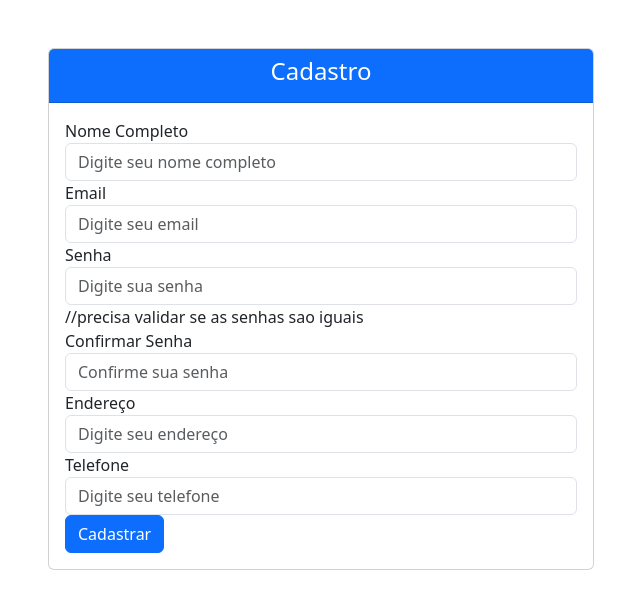
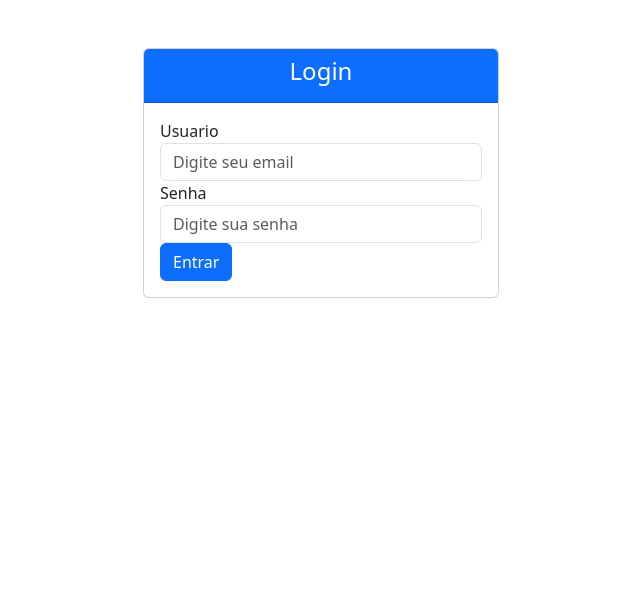
Before and after one commit to GuilhermeKKuhn/PW25s-Ecommerce-Front, a React (Vite) app: page /login in a window 1280 px wide. Shown: the top 608 px of the page, without its empty margins (319-959 px from the left). Built offline with nearby package versions, Linux system fonts and the light colour scheme.

Commit message:
Router Dom e Login

```diff
--- a/src/App.tsx
+++ b/src/App.tsx
@@ -1,9 +1,11 @@
-import './App.css'
+import "./App.css";
+import { BaseRoutes } from "./routes/BaseRoutes";
 
 function App() {
-
   return (
-    <></>
-  )
+    <>
+      <BaseRoutes />
+    </>
+  );
 }
-export default App
+export default App;
--- a/src/main.tsx
+++ b/src/main.tsx
@@ -1,10 +1,13 @@
 import React from "react";
 import ReactDOM from "react-dom/client";
 import "./index.css";
-import { UserSingupPage } from "./pages/UserSingupPage/index.tsx";
+import { BrowserRouter } from "react-router-dom";
+import App from "./App.tsx";
 
 ReactDOM.createRoot(document.getElementById("root")!).render(
   <React.StrictMode>
-    <UserSingupPage />
+    <BrowserRouter>
+      <App />
+    </BrowserRouter>
   </React.StrictMode>
 );
--- /dev/null
+++ b/src/pages/UserLoginPage/index.tsx
@@ -0,0 +1,85 @@
+import { ChangeEvent, useState } from "react";
+import "./style.css";
+import axios from "axios";
+
+export function UserLoginPage() {
+  const [form, setForm] = useState({
+    username: "",
+    password: "",
+  });
+
+  const onChange = (event: ChangeEvent<HTMLInputElement>) => {
+    const { name, value } = event.target;
+    setForm((prev) => ({ ...prev, [name]: value }));
+  };
+
+  const onClickLogin = () => {
+    event?.preventDefault();
+    const user = {
+      username: form.username,
+      password: form.password,
+    };
+
+    axios
+      .post("http://localhost:8080/login", user)
+      .then((response) => {
+        console.log("Login efetuado com sucesso" + response.data);
+      })
+      .catch((error) => {
+        if (error.response) {
+          console.log(
+            "Falha ao efetuar o login " + error.response.data.message
+          );
+        }
+      });
+  };
+
+  return (
+    <>
+      <div className="container mt-5">
+        <div className="row justify-content-center">
+          <div className="col-md-4">
+            <div className="card">
+              <div className="card-header bg-primary text-white text-center">
+                <h4>Login</h4>
+              </div>
+              <div className="card-body">
+                <form>
+                  <div className="form-group">
+                    <label htmlFor="usuario">Usuario</label>
+                    <input
+                      type="text"
+                      className="form-control"
+                      id="username"
+                      name="username"
+                      placeholder="Digite seu email"
+                      onChange={onChange}
+                    />
+                  </div>
+                  <div className="form-group">
+                    <label htmlFor="password">Senha</label>
+                    <input
+                      type="password"
+                      className="form-control"
+                      id="password"
+                      name="password"
+                      placeholder="Digite sua senha"
+                      onChange={onChange}
+                    />
+                  </div>
+                  <button
+                    type="submit"
+                    className="btn btn-primary btn-block"
+                    onClick={onClickLogin}
+                  >
+                    Entrar
+                  </button>
+                </form>
+              </div>
+            </div>
+          </div>
+        </div>
+      </div>
+    </>
+  );
+}
--- /dev/null
+++ b/src/pages/UserLoginPage/style.css
@@ -0,0 +1,4 @@
+.form-sigup {
+    max-width: 400px;
+    padding: 15px;
+}
--- /dev/null
+++ b/src/routes/BaseRoutes/index.tsx
@@ -0,0 +1,13 @@
+import { Route, Routes } from "react-router-dom";
+import { UserLoginPage } from "@/pages/UserLoginPage";
+import { UserSingupPage } from "@/pages/UserSingupPage";
+
+export function BaseRoutes() {
+  return (
+    <Routes>
+      {/*rotas publicas*/}
+      <Route path="/login" element={<UserLoginPage />} />
+      <Route path="/signup" element={<UserSingupPage />} />
+    </Routes>
+  );
+}
```
Also changed, not shown: src/pages/HomePage/index.tsx (added), src/routes/AuthenticatedRoutes/index.tsx (added).
